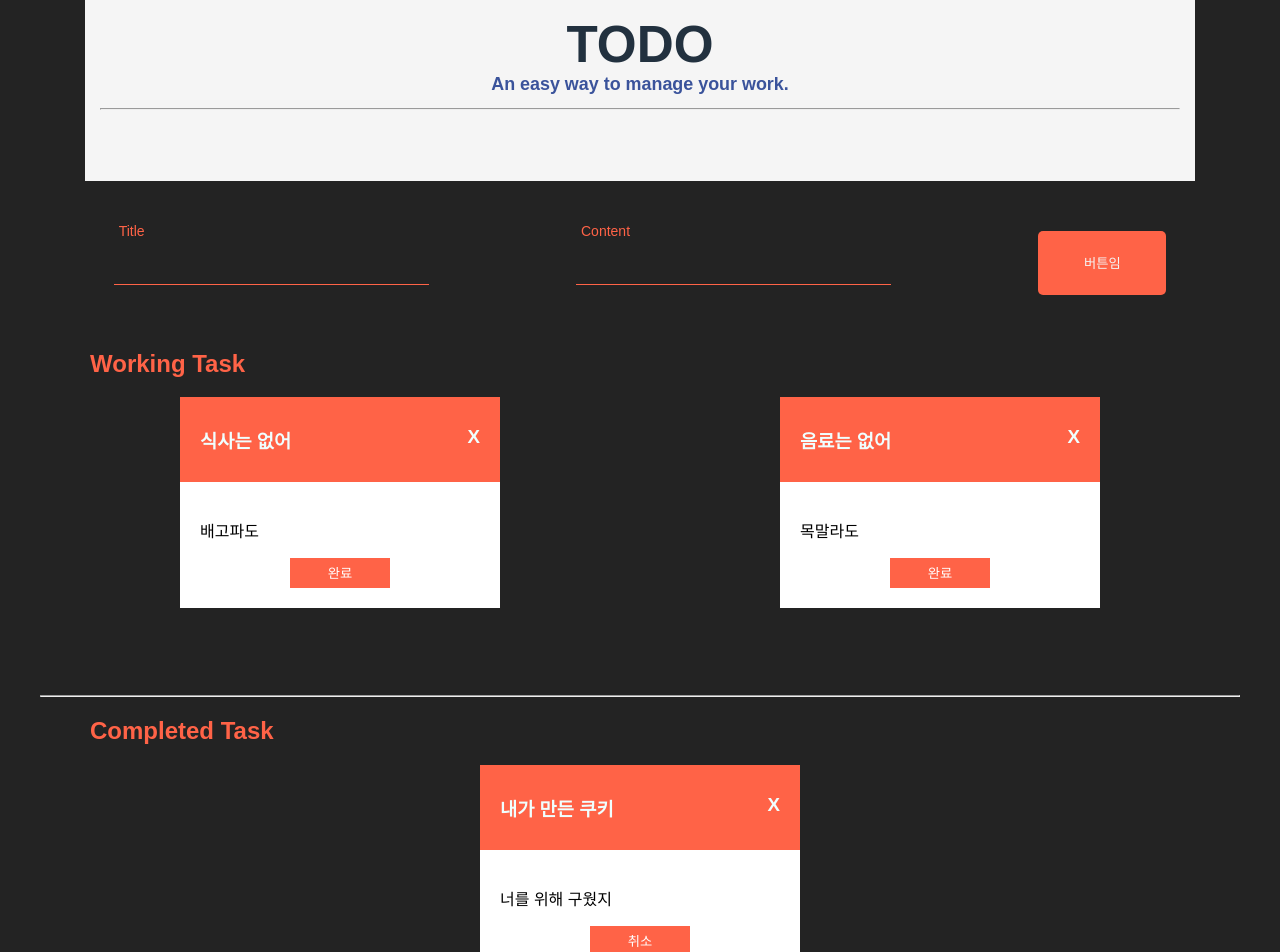
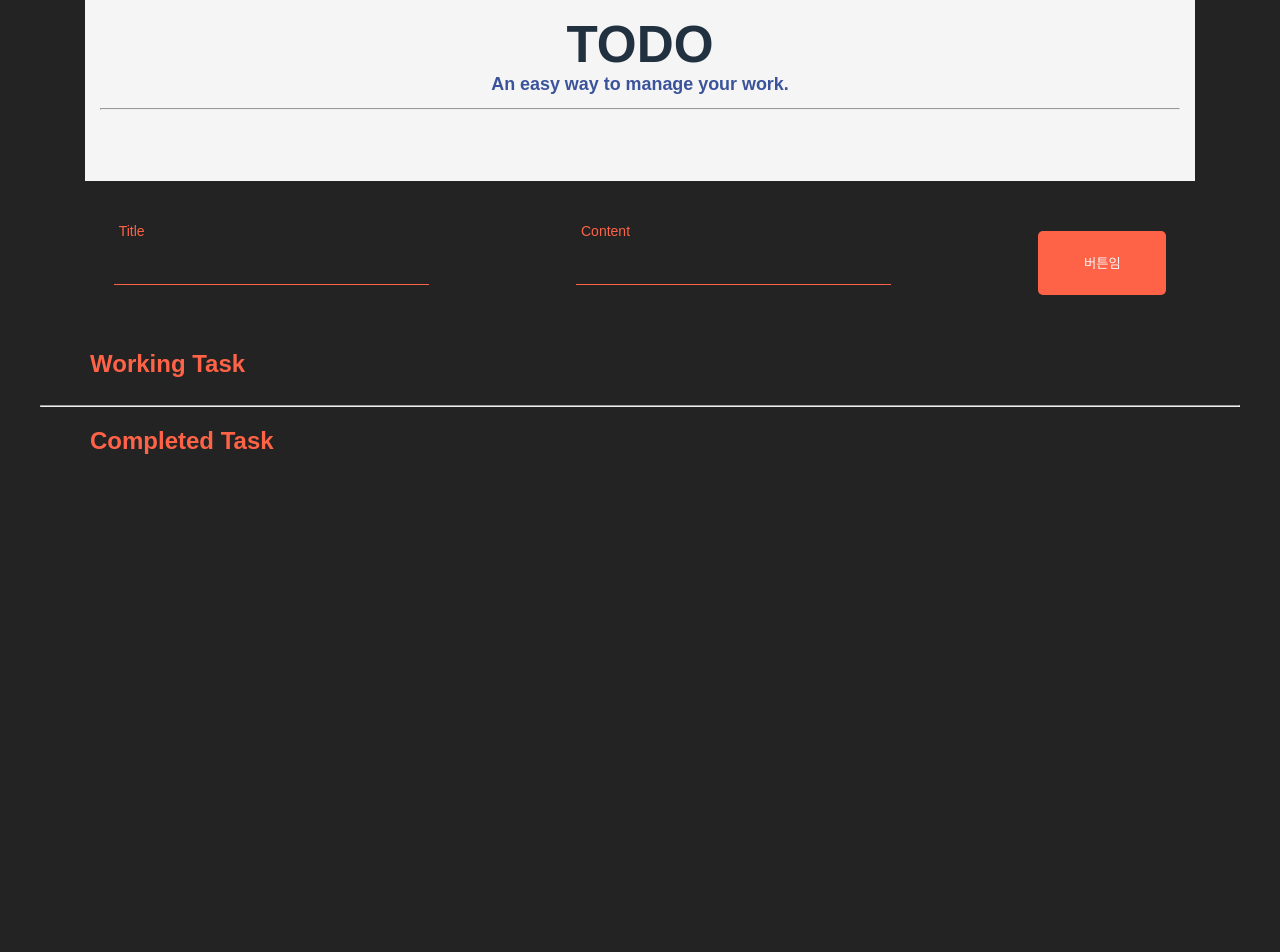
Before and after one commit to Sunghoman/todo_redux, a React (Create React App) app: page / in a window 1280 px wide. Shown: the top 952 px of the page. After the commit the page ends 800 px from the top, so only its background shows below. Built offline with nearby package versions, Linux system fonts and the light colour scheme.

Commit message:
delete, toggle 기능 구현 완료

```diff
--- a/src/components/ui/Form.jsx
+++ b/src/components/ui/Form.jsx
@@ -9,10 +9,9 @@ import { useState, useRef } from "react";
 const Form = () => {
 
   const dispatch = useDispatch();
-  // const todos = useSelector(state => state.reducer.todos);
-  // console.log(todos)
-  const nextId = useRef(4)
-  // console.log(nextId)
+
+  // id값인데, 객체로 비교해줄거임
+  const nextId = useRef(0)
 
   // input 두 개 한 번에 state로 만듦
   const [inputs, setInputs] = useState({
@@ -21,8 +20,7 @@ const Form = () => {
   });
 
   const { title, body } = inputs;
-
-    // input에 입력된 값 처리
+  // inputs에 입력된 값 처리
   const onChange = (e) => {
     const { name, value } = e.target;
     setInputs({
@@ -35,15 +33,19 @@ const Form = () => {
     e.preventDefault();
     if (title && body) {
       dispatch(addTodo({
-        id: nextId.current,
+        id: nextId.current++,
         title,
         body,
         isDone: false
       }));
-      nextId.current ++
       console.log(nextId)
     }
+    // setInputs({
+    //   title: '',
+    //   body: ''
+    // })
   }
+
 
   return(
       <TodoForm onSubmit={onSubmit}>
@@ -70,10 +72,7 @@ const Form = () => {
           <span className="bar"></span>
           <label>Content</label>
         </div>
-        <FormBtn
-          onClick={() => {
-          }}
-        >버튼임</FormBtn>
+        <FormBtn>버튼임</FormBtn>
       </TodoForm>
   )
 }
--- a/src/components/ui/List.jsx
+++ b/src/components/ui/List.jsx
@@ -8,11 +8,11 @@ const List = () => {
   const todos = useSelector(state => state.reducer.todos);
 
   const workingFilter = todos.filter((todo) => { return todo.isDone === false }).map((todo) => {
-    return( <Todo key={todo.id} title={todo.title} body={todo.body} isDone={todo.isDone} />)
+    return( <Todo key={todo.id} todo={todo} />)
   })
 
   const doneFilter = todos.filter((todo) => { return todo.isDone === true }).map((todo) => {
-    return( <Todo key={todo.id} title={todo.title} body={todo.body} isDone={todo.isDone} />)
+    return( <Todo key={todo.id} todo={todo} />)
   })
 
   return(
--- a/src/components/ui/Todo.jsx
+++ b/src/components/ui/Todo.jsx
@@ -1,24 +1,34 @@
 import styled from "styled-components";
 import ToggleBtn from "../button/toggle.styled";
 
+import { useDispatch } from "react-redux";
 
-const Todo = ({ title, body, isDone }) => {
+import { toggleTodo, deleteTodo } from "../../redux/modules/todos";
+
+
+const Todo = ({ todo, i }) => {
+
+  const dispatch = useDispatch();
+  const onToggle = (id) => dispatch(toggleTodo(id));
+  const onDelete = (id) => dispatch(deleteTodo(id));
 
   return(
     <TodoItem>
       <div className="todoHeader">
-        <h3 className="todoTitle">{ title }</h3>
+        <h3 className="todoTitle">{ todo.title }</h3>
         <h3
           className="todoDelete"
           onClick={() => {
+            onDelete(todo.id);
           }}
         >X</h3>
       </div>
 
       <div className="todoContent">
-        <p>{ body }</p>
+        <p>{ todo.body }</p>
         <ToggleBtn onClick={() => {
-        }}>{ isDone ? "취소" : "완료" }</ToggleBtn>
+          onToggle(todo.id)
+        }}>{ todo.isDone ? "취소" : "완료" }</ToggleBtn>
       </div>
     </TodoItem>
   )
--- a/src/redux/modules/todos.js
+++ b/src/redux/modules/todos.js
@@ -1,4 +1,6 @@
 const ADD_TODO = "ADD_TODO";
+const TOGGLE_TODO = "TOGGLE_TODO";
+const DELETE_TODO = "DELETE_TODO";
 
 // Action Creator를 생성할 때 매개변수에서 받고,
 // 반환하는 액션객체에 payload라는 key: value 값으로 구현한다
@@ -8,29 +10,21 @@ export const addTodo = (payload) => {
   return { type: ADD_TODO, payload }; // 리듀서한테 어떤 정보를 같이 보내려면 payload를 이용함
 };
 
+// Action Creator
+export const toggleTodo = (id) => ({
+  type: TOGGLE_TODO,
+  id,
+})
+
+export const deleteTodo = (id) => ({
+  type: DELETE_TODO,
+  id,
+})
+
 
 // 초기 상태값 (state)
 const initialState = {
-  todos: [
-    {
-      id: 1,
-      title: "내가 만든 쿠키",
-      body: "너를 위해 구웠지",
-      isDone: true
-    },
-    {
-      id: 2,
-      title: "식사는 없어",
-      body: "배고파도",
-      isDone: false
-    },
-    {
-      id: 3,
-      title: "음료는 없어",
-      body: "목말라도",
-      isDone: false
-    },
-  ]
+  todos: []
 }
 // 리듀서 (변화를 일으키는 함수) (setState)
 const reducer = ( state = initialState, action ) => {
@@ -41,6 +35,14 @@ const reducer = ( state = initialState, action ) => {
         todos: [...state.todos, action.payload],
       };
 
+    case TOGGLE_TODO:
+      const toggleState = { ...state, todos: state.todos.map(todo => todo.id === action.id ? { ...todo, isDone: !todo.isDone } : todo) }
+      return toggleState;
+
+    case DELETE_TODO:
+      const deleteTodo = { ...state, todos: state.todos.filter(todo => todo.id !== action.id) }
+      return deleteTodo
+
     default:
       return state;
   }
```
Lines whose indentation alone changed are shown as unchanged.
